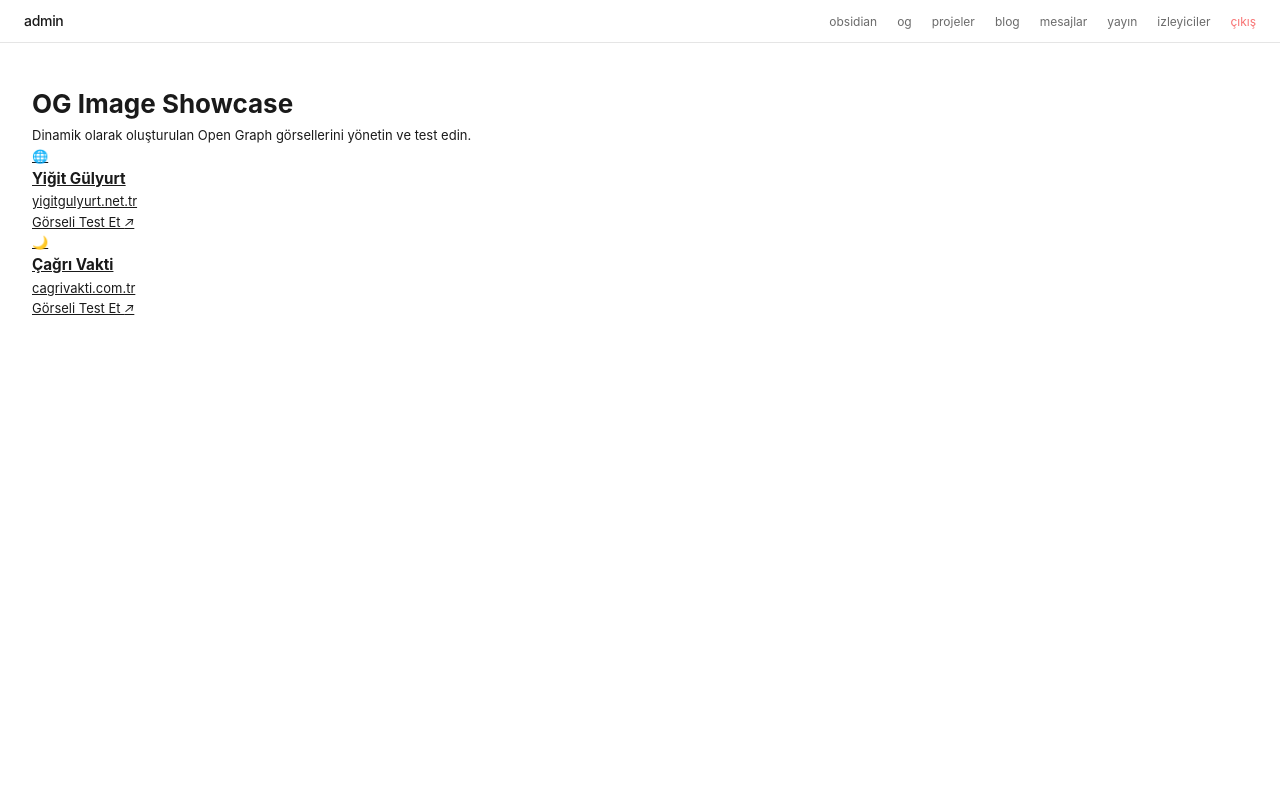
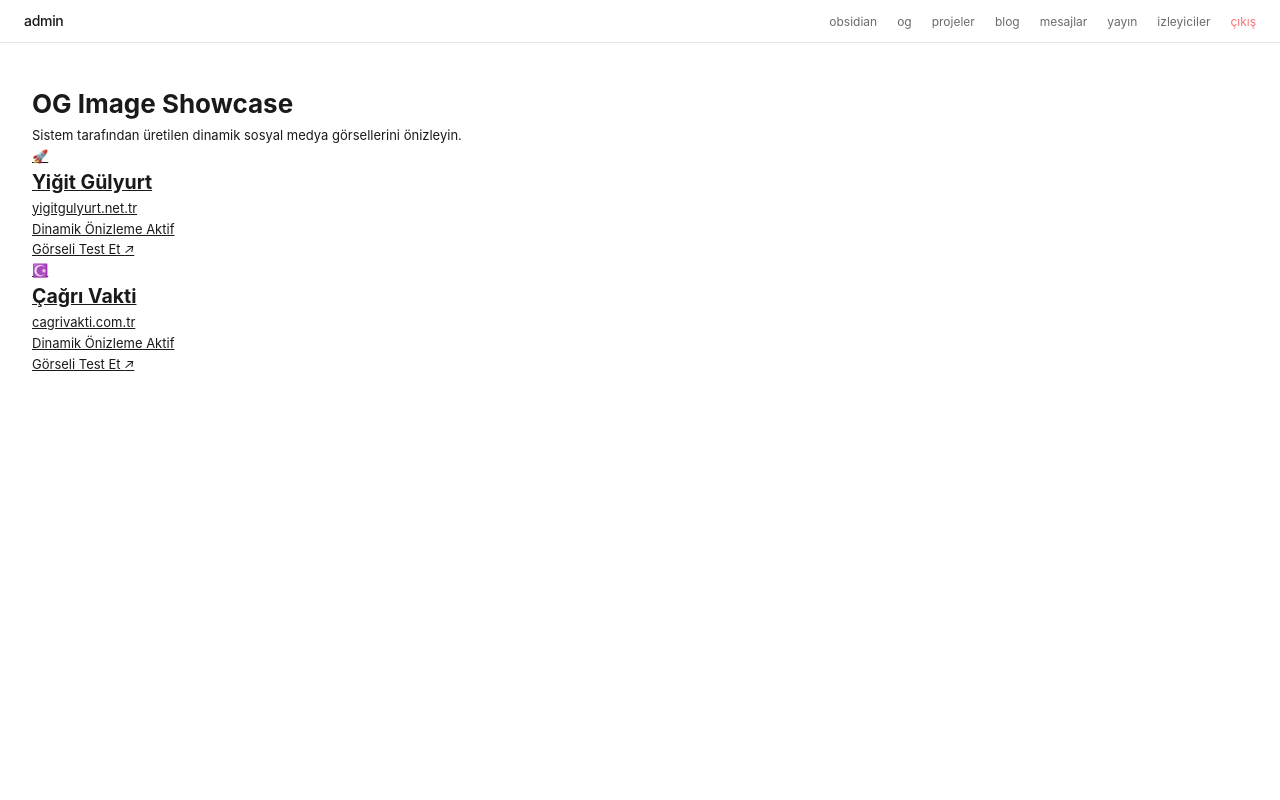
Before and after one commit to yigitgulyurt/yigitgulyurt.net.tr, a Flask app: page /admin/og in a window 1280 px wide. Run offline with Flask 3, Linux system fonts and the light colour scheme; the visitor is signed in with stand-in values (Sample User, id 1).

Commit message:
Update og.html

```diff
--- a/app/templates/admin/showcase/og.html
+++ b/app/templates/admin/showcase/og.html
@@ -3,152 +3,217 @@
 
 {% block extra_css %}
 <style>
-    .og-showcase-container {
-        max-width: 900px;
-        margin: 40px auto;
-        padding: 0 20px;
+    :root {
+        --admin-bg: #0a0a0a;
+        --card-bg: #141414;
+        --card-border: rgba(255, 255, 255, 0.08);
+        --accent-color: #4ade80;
+        --text-main: #f0f0f0;
+        --text-muted: #888;
     }
 
-    .page-header {
-        margin-bottom: 40px;
-        border-bottom: 1px solid rgba(255, 255, 255, 0.05);
-        padding-bottom: 20px;
+    .og-page-wrapper {
+        min-height: 80vh;
+        display: flex;
+        align-items: center;
+        justify-content: center;
+        padding: 40px 20px;
+        background: var(--admin-bg);
     }
 
-    .page-header h1 {
-        font-size: 2rem;
-        font-weight: 700;
-        color: #fff;
-        margin-bottom: 10px;
+    .og-container {
+        width: 100%;
+        max-width: 1000px;
     }
 
-    .page-header p {
-        color: #888;
-        font-size: 0.95rem;
+    .og-header {
+        text-align: center;
+        margin-bottom: 60px;
+    }
+
+    .og-header h1 {
+        font-size: 2.5rem;
+        font-weight: 800;
+        color: var(--text-main);
+        letter-spacing: -1px;
+        margin-bottom: 12px;
+        background: linear-gradient(to right, #fff, #666);
+        -webkit-background-clip: text;
+        -webkit-text-fill-color: transparent;
+    }
+
+    .og-header p {
+        color: var(--text-muted);
+        font-size: 1.1rem;
     }
 
     .og-grid {
         display: grid;
-        grid-template-columns: repeat(auto-fit, minmax(350px, 1fr));
+        grid-template-columns: repeat(auto-fit, minmax(400px, 1fr));
+        gap: 30px;
+    }
+
+    .og-card {
+        background: var(--card-bg);
+        border: 1px solid var(--card-border);
+        border-radius: 24px;
+        padding: 40px;
+        text-decoration: none;
+        transition: all 0.4s cubic-bezier(0.175, 0.885, 0.32, 1.275);
+        position: relative;
+        overflow: hidden;
+        display: flex;
+        flex-direction: column;
         gap: 24px;
     }
 
-    .og-card {
-        background: rgba(255, 255, 255, 0.03);
-        border: 1px solid rgba(255, 255, 255, 0.08);
-        border-radius: 16px;
-        padding: 24px;
-        transition: all 0.3s cubic-bezier(0.4, 0, 0.2, 1);
-        display: flex;
-        flex-direction: column;
-        justify-content: space-between;
-        min-height: 180px;
-        text-decoration: none;
+    .og-card::before {
+        content: '';
+        position: absolute;
+        top: 0; left: 0; width: 100%; height: 100%;
+        background: radial-gradient(circle at top right, rgba(74, 222, 128, 0.05), transparent 60%);
+        opacity: 0;
+        transition: opacity 0.4s;
     }
 
     .og-card:hover {
-        background: rgba(255, 255, 255, 0.05);
-        border-color: var(--primary, #4ade80);
-        transform: translateY(-5px);
-        box-shadow: 0 10px 30px rgba(0, 0, 0, 0.3);
+        transform: translateY(-10px) scale(1.02);
+        border-color: var(--accent-color);
+        box-shadow: 0 20px 40px rgba(0, 0, 0, 0.4);
     }
 
-    .og-card-header {
+    .og-card:hover::before {
+        opacity: 1;
+    }
+
+    .og-card-top {
         display: flex;
         align-items: center;
-        gap: 16px;
-        margin-bottom: 20px;
+        gap: 20px;
+        z-index: 1;
     }
 
-    .og-icon {
-        width: 48px;
-        height: 48px;
-        background: rgba(255, 255, 255, 0.05);
-        border-radius: 12px;
+    .og-card-icon {
+        width: 64px;
+        height: 64px;
+        background: rgba(255, 255, 255, 0.03);
+        border-radius: 18px;
         display: flex;
         align-items: center;
         justify-content: center;
-        font-size: 20px;
-        color: var(--primary, #4ade80);
+        font-size: 28px;
+        border: 1px solid var(--card-border);
+        transition: transform 0.4s;
     }
 
-    .og-info h3 {
-        font-size: 1.2rem;
-        font-weight: 600;
-        color: #eee;
+    .og-card:hover .og-card-icon {
+        transform: rotate(-10deg) scale(1.1);
+        border-color: var(--accent-color);
+        background: rgba(74, 222, 128, 0.1);
+    }
+
+    .og-card-meta h2 {
+        font-size: 1.5rem;
+        font-weight: 700;
+        color: var(--text-main);
         margin-bottom: 4px;
     }
 
-    .og-info span {
-        font-size: 0.85rem;
-        color: #666;
-        font-family: var(--mono, monospace);
+    .og-card-meta span {
+        font-size: 0.95rem;
+        color: var(--text-muted);
+        font-family: 'JetBrains Mono', monospace;
     }
 
-    .og-card-footer {
+    .og-card-preview {
+        height: 120px;
+        background: rgba(0, 0, 0, 0.2);
+        border-radius: 12px;
+        border: 1px dashed var(--card-border);
         display: flex;
         align-items: center;
-        justify-content: space-between;
-        margin-top: auto;
+        justify-content: center;
+        color: #444;
+        font-size: 0.8rem;
+        text-transform: uppercase;
+        letter-spacing: 2px;
+        transition: all 0.4s;
     }
 
-    .view-label {
-        font-size: 0.9rem;
-        font-weight: 500;
-        color: var(--primary, #4ade80);
+    .og-card:hover .og-card-preview {
+        border-color: rgba(74, 222, 128, 0.3);
+        color: var(--accent-color);
+        background: rgba(74, 222, 128, 0.02);
+    }
+
+    .og-card-action {
         display: flex;
         align-items: center;
         gap: 8px;
+        font-weight: 600;
+        color: var(--accent-color);
+        font-size: 1rem;
+        margin-top: 10px;
     }
 
-    .external-icon {
-        font-size: 14px;
-        opacity: 0.7;
+    .og-card-action i {
+        transition: transform 0.3s;
     }
 
-    @media (max-width: 600px) {
-        .og-grid {
-            grid-template-columns: 1fr;
+    .og-card:hover .og-card-action i {
+        transform: translate(4px, -4px);
     }
+
+    @media (max-width: 768px) {
+        .og-grid { grid-template-columns: 1fr; }
+        .og-header h1 { font-size: 2rem; }
     }
 </style>
 {% endblock %}
 
 {% block content %}
-<div class="og-showcase-container">
-    <div class="page-header">
+<div class="og-page-wrapper">
+    <div class="og-container">
+        <header class="og-header">
             <h1>OG Image Showcase</h1>
-        <p>Dinamik olarak oluşturulan Open Graph görsellerini yönetin ve test edin.</p>
-    </div>
+            <p>Sistem tarafından üretilen dinamik sosyal medya görsellerini önizleyin.</p>
+        </header>
 
         <div class="og-grid">
             <!-- Yiğit Gülyurt -->
             <a href="{{ url_for('admin.yigitgulyurt_og') }}" class="og-card" target="_blank">
-            <div class="og-card-header">
-                <div class="og-icon">🌐</div>
-                <div class="og-info">
-                    <h3>Yiğit Gülyurt</h3>
+                <div class="og-card-top">
+                    <div class="og-card-icon">🚀</div>
+                    <div class="og-card-meta">
+                        <h2>Yiğit Gülyurt</h2>
                         <span>yigitgulyurt.net.tr</span>
                     </div>
                 </div>
-            <div class="og-card-footer">
-                <span class="view-label">Görseli Test Et <i class="external-icon">↗</i></span>
+                <div class="og-card-preview">
+                    Dinamik Önizleme Aktif
+                </div>
+                <div class="og-card-action">
+                    Görseli Test Et <i>↗</i>
                 </div>
             </a>
 
             <!-- Çağrı Vakti -->
             <a href="{{ url_for('admin.cagrivakti_og') }}" class="og-card" target="_blank">
-            <div class="og-card-header">
-                <div class="og-icon">🌙</div>
-                <div class="og-info">
-                    <h3>Çağrı Vakti</h3>
+                <div class="og-card-top">
+                    <div class="og-card-icon">☪️</div>
+                    <div class="og-card-meta">
+                        <h2>Çağrı Vakti</h2>
                         <span>cagrivakti.com.tr</span>
                     </div>
                 </div>
-            <div class="og-card-footer">
-                <span class="view-label">Görseli Test Et <i class="external-icon">↗</i></span>
+                <div class="og-card-preview">
+                    Dinamik Önizleme Aktif
+                </div>
+                <div class="og-card-action">
+                    Görseli Test Et <i>↗</i>
                 </div>
             </a>
         </div>
     </div>
+</div>
 {% endblock %}
```
Lines whose indentation alone changed are shown as unchanged.
